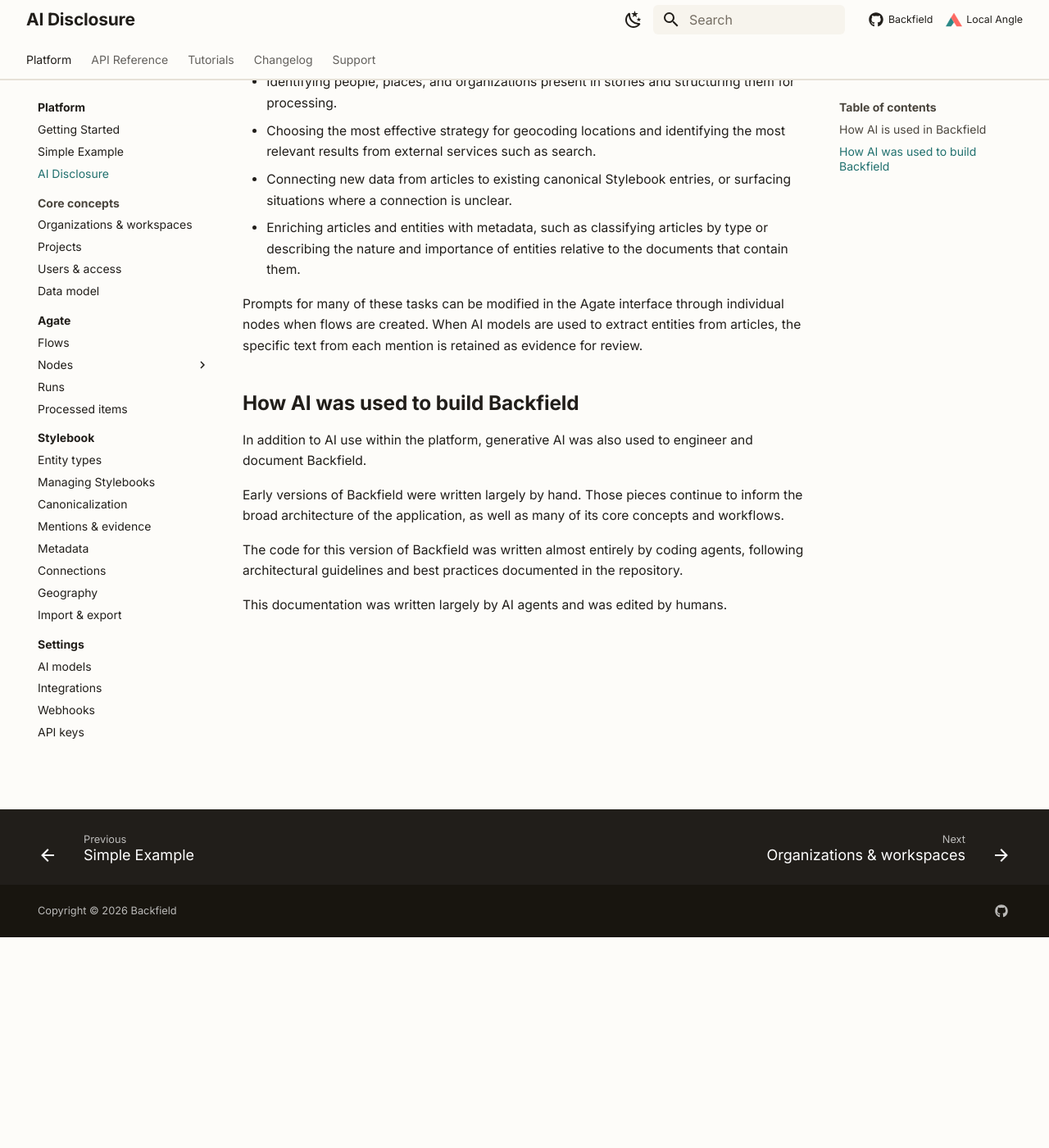
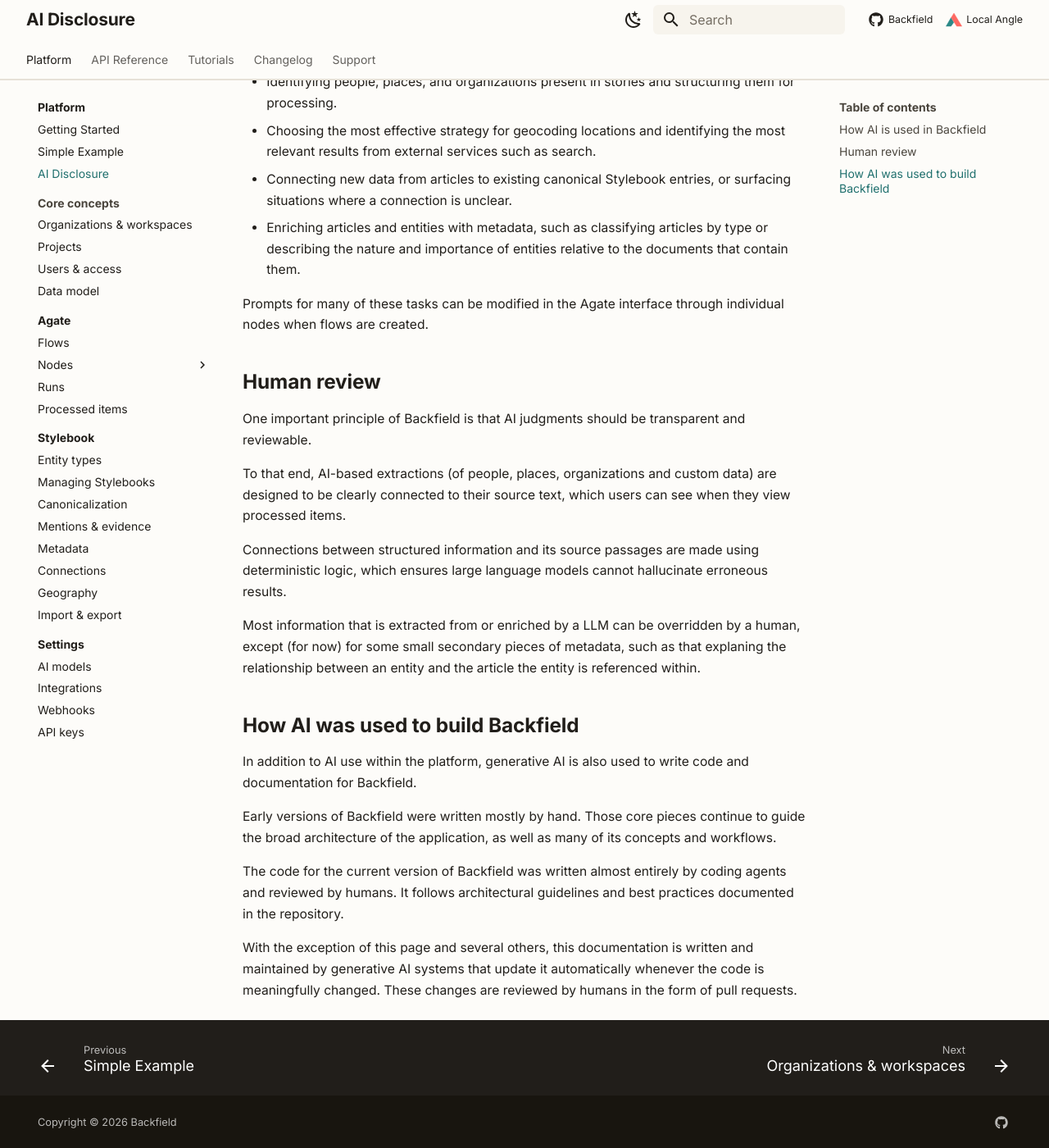
Before and after one commit to localangle/backfield-docs, an MkDocs documentation site: the page built from docs/platform/ai-disclosure.md, in a window 1280 px wide and 1400 px high, scrolled down 257 px. Shown: the whole window at 82% size. Built offline with MkDocs 1.6.1 and Material for MkDocs 9.7.7, drawn with Linux system fonts in a browser that asks for light colours.

Commit message:
docs: expand AI disclosure with human review guidance
Co-authored-by: Cursor <cursoragent@cursor.com>

```diff
--- a/docs/platform/ai-disclosure.md
+++ b/docs/platform/ai-disclosure.md
@@ -2,7 +2,7 @@
 
 ## How AI is used in Backfield
 
-Backfield primarily uses generative AI models to perform a variety of
+Backfield uses generative AI models to perform a variety of
 extraction, enrichment, and data-cleaning tasks. Among them:
 
 - Identifying people, places, and organizations present in stories and
@@ -16,21 +16,40 @@ extraction, enrichment, and data-cleaning tasks. Among them:
   documents that contain them.
 
 Prompts for many of these tasks can be modified in the Agate interface through
-individual nodes when flows are created. When AI models are used to extract
-entities from articles, the specific text from each mention is retained as
-evidence for review.
+individual nodes when flows are created.
+
+## Human review
+
+One important principle of Backfield is that AI judgments should be transparent
+and reviewable.
+
+To that end, AI-based extractions (of people, places, organizations and custom
+data) are designed to be clearly connected to their source text, which users can
+see when they view processed items.
+
+Connections between structured information and its source passages are made
+using deterministic logic, which ensures large language models cannot hallucinate
+erroneous results.
+
+Most information that is extracted from or enriched by a LLM can be overridden
+by a human, except (for now) for some small secondary pieces of metadata, such as
+that explaning the relationship between an entity and the article the entity is
+referenced within.
 
 ## How AI was used to build Backfield
 
-In addition to AI use within the platform, generative AI was also used to
-engineer and document Backfield.
+In addition to AI use within the platform, generative AI is also used to
+write code and documentation for Backfield.
 
-Early versions of Backfield were written largely by hand. Those pieces
-continue to inform the broad architecture of the application, as well as many
-of its core concepts and workflows.
+Early versions of Backfield were written mostly by hand. Those core pieces
+continue to guide the broad architecture of the application, as well as many
+of its concepts and workflows.
 
-The code for this version of Backfield was written almost entirely by coding
-agents, following architectural guidelines and best practices documented in
-the repository.
+The code for the current version of Backfield was written almost entirely by coding
+agents and reviewed by humans. It follows architectural guidelines and best practices
+documented in the repository.
 
-This documentation was written largely by AI agents and was edited by humans.
+With the exception of this page and several others, this documentation is written
+and maintained by generative AI systems that update it automatically whenever the
+code is meaningfully changed. These changes are reviewed by humans in the form of
+pull requests.
```
